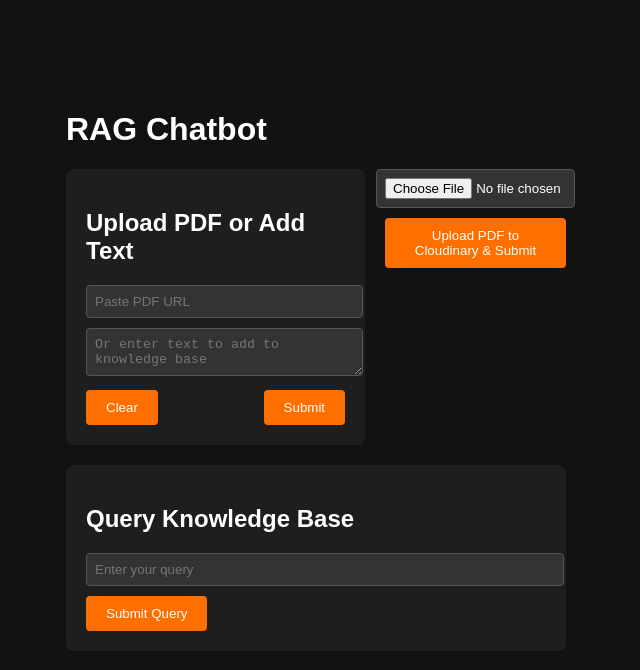
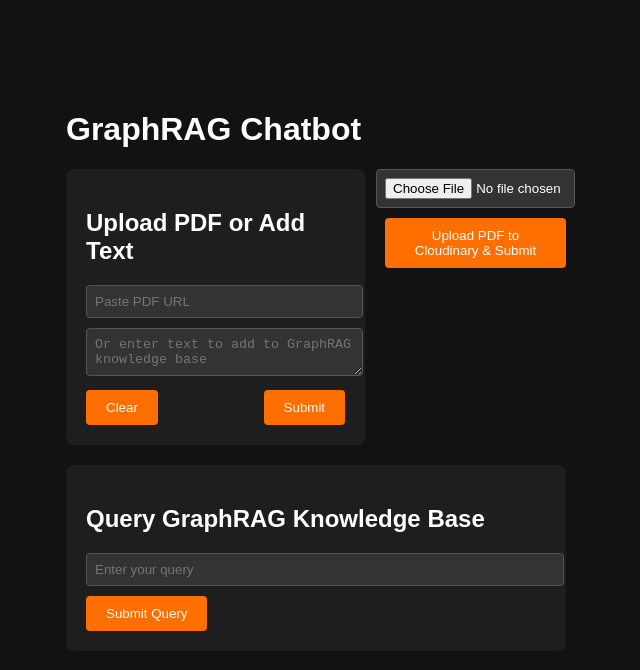
Before and after one commit to hcmus-project-collection/graphrag-llm-with-knowledge-base, a React (Create React App) app in the folder frontend/: page / in a window 1280 px wide. Shown: the top 670 px of the page, without its empty margins (324-964 px from the left). Built offline with nearby package versions, Linux system fonts and the light colour scheme.

Commit message:
Name the system RAG

```diff
--- a/frontend/package.json
+++ b/frontend/package.json
@@ -1,5 +1,5 @@
 {
-  "name": "rag-chatbot",
+  "name": "graphrag-chatbot",
   "version": "0.1.0",
   "private": true,
   "dependencies": {
--- a/frontend/public/index.html
+++ b/frontend/public/index.html
@@ -6,7 +6,7 @@
   <link rel="icon" href="%PUBLIC_URL%/favicon.ico" />
   <meta name="viewport" content="width=device-width, initial-scale=1" />
   <meta name="theme-color" content="#000000" />
-  <meta name="description" content="Web site created using create-react-app" />
+  <meta name="description" content="GraphRAG - A knowledge graph-based RAG system for intelligent document retrieval" />
   <link rel="apple-touch-icon" href="%PUBLIC_URL%/logo192.png" />
   <!--
       manifest.json provides metadata used when your web app is installed on a
@@ -22,7 +22,7 @@
       work correctly both with client-side routing and a non-root public URL.
       Learn how to configure a non-root public URL by running `npm run build`.
     -->
-  <title>LLM with Knowledge Base</title>
+  <title>GraphRAG - LLM with Knowledge Base</title>
 </head>
 
 <body>
--- a/frontend/src/App.tsx
+++ b/frontend/src/App.tsx
@@ -22,7 +22,7 @@ const App: React.FC = () => {
 
   return (
     <div className="app">
-      <h1>RAG Chatbot</h1>
+      <h1>GraphRAG Chatbot</h1>
       <div style={{ display: 'flex', gap: '20px', justifyContent: 'center' }}>
         <UploadForm onUploadComplete={handleUploadComplete} />
         <PDFUploader onUploadComplete={handleUploadComplete} />
--- a/frontend/src/components/QueryForm.tsx
+++ b/frontend/src/components/QueryForm.tsx
@@ -31,7 +31,7 @@ const QueryForm: React.FC<QueryFormProps> = ({ onQueryComplete }) => {
 
     return (
         <div className="form-container">
-            <h2>Query Knowledge Base</h2>
+            <h2>Query GraphRAG Knowledge Base</h2>
             <input
                 type="text"
                 placeholder="Enter your query"
--- a/frontend/src/components/UploadForm.tsx
+++ b/frontend/src/components/UploadForm.tsx
@@ -41,7 +41,7 @@ const UploadForm: React.FC<UploadFormProps> = ({ onUploadComplete }) => {
                 onChange={(e) => setFileUrl(e.target.value)}
             />
             <textarea
-                placeholder="Or enter text to add to knowledge base"
+                placeholder="Or enter text to add to GraphRAG knowledge base"
                 value={text}
                 onChange={(e) => setText(e.target.value)}
             />
```
Also changed, not shown: frontend/public/manifest.json, 2 other files (tests, documents, lock files or other folders).
